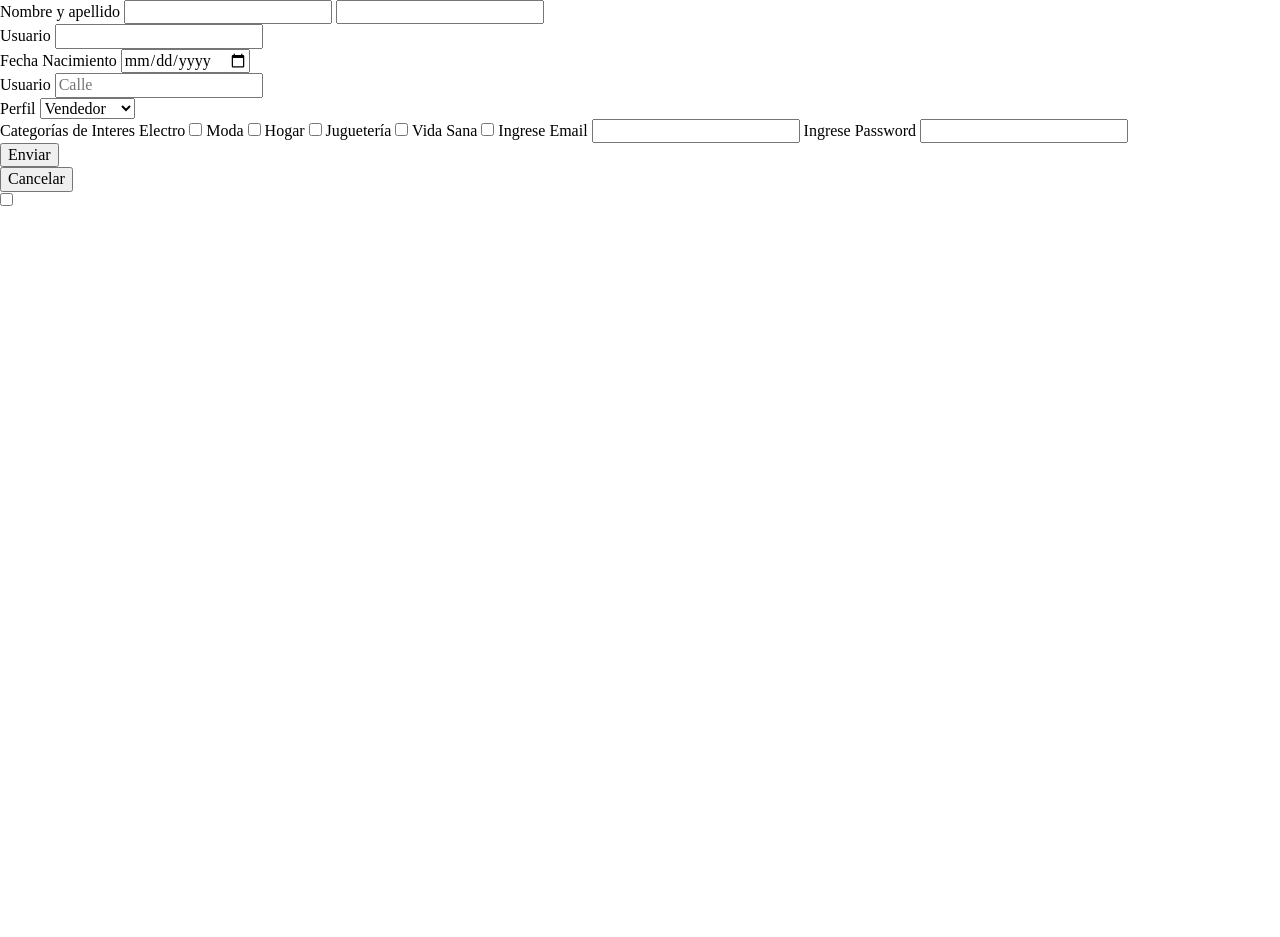
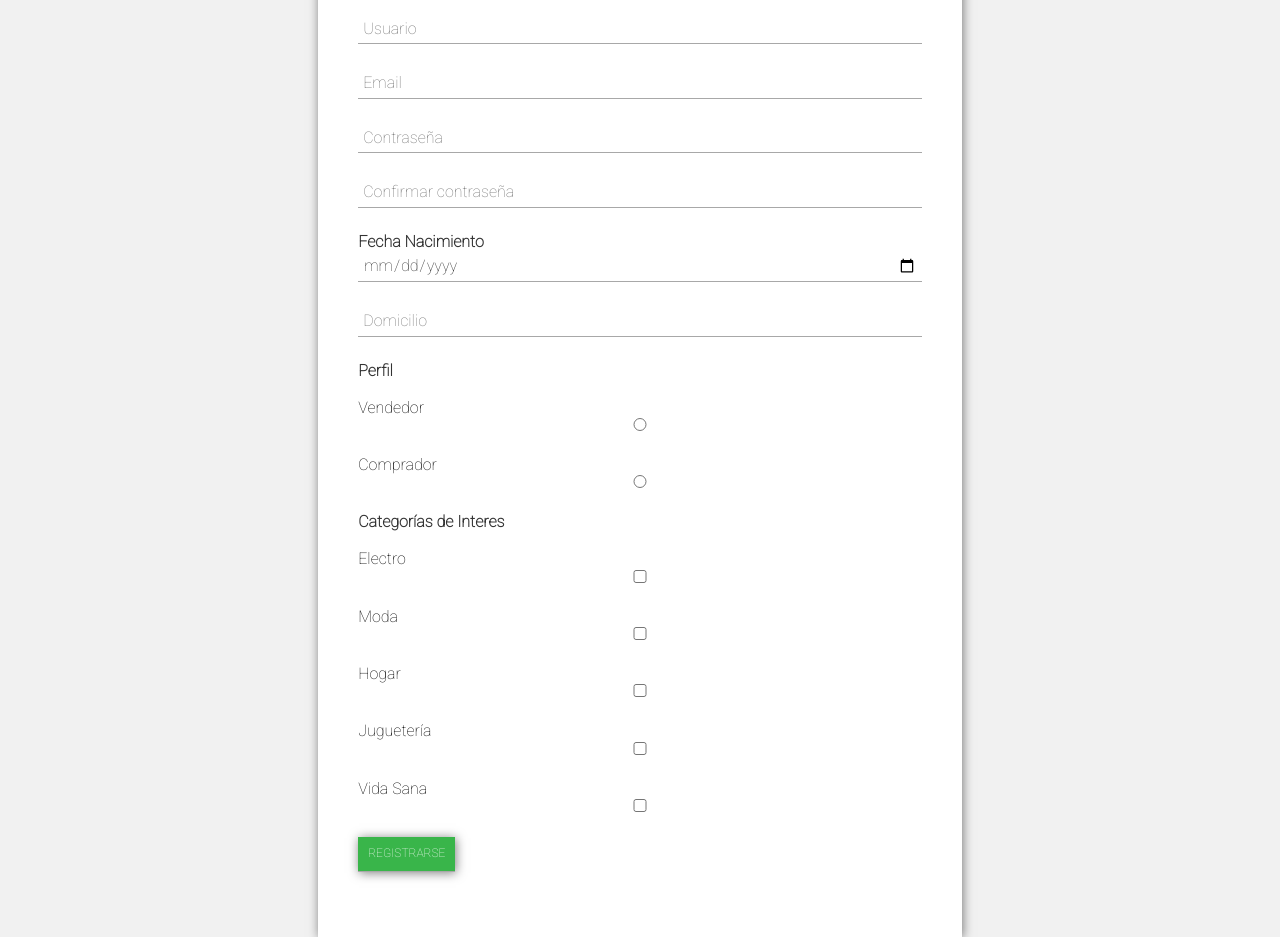
Before and after one commit to chhache/mercadoliebre, a website: page views/registro.html in a window 1280 px wide. Before the commit the page ends 800 px from the top, so only its background shows below. Drawn offline with nearby package versions, Linux system fonts and the light colour scheme; files that its build step writes are made by us from their sources.

Commit message:
Update Code review 5

```diff
--- /dev/null
+++ b/public/css/registro.css
@@ -0,0 +1,99 @@
+*{
+    margin: 0;
+    padding: 0;
+    box-sizing: border-box;
+    font-family: 'Roboto', sans-serif;
+  }
+
+body{
+    background-color: #f1f1f1;
+}
+.formulario > div{
+    padding: 20px 0;
+    border-bottom: 1px solid #ccc;
+}
+.container{
+    width: 100vw;
+    height: 100vh;
+    padding: 10px;
+    display: flex;
+    justify-content: center;
+    align-items: center;
+}
+.login-container{
+    display: flex;
+    width: 65%;
+    height: auto;
+    background-color: #fff;
+    box-shadow: 1px 1px 10px 0px rgba(0,0,0,.5);
+}
+.register{
+    padding: 40px;
+    position: relative;
+}
+.register h2{
+    color: #797979;
+    margin-bottom: 30px;
+}
+.register input{
+    width: 100%;
+    padding: 5px;
+    font-size: 16px;
+    margin-bottom: 25px;
+    border-top-style: none;
+    border-right-style: none;
+    border-left-style: none;
+    border-bottom: 1px solid #a8a8a8;
+    color: #333;
+}
+/* eliminar el recuadro del input con su psuedo clase */
+.register input:active,
+.register input:focus{
+    outline: none;
+}
+.register .register__label{
+    width: 50%;
+    font-weight: bold;
+    color: #333;
+    text-align: left;
+}
+
+.register .submit{
+    width: auto;
+    padding: 10px;
+    background-color: #39b54a;
+    color: #fff;
+    font-size: 12px;
+    box-shadow: 1px 1px 10px 0px rgba(0,0,0,.5);
+    /* al pasar el mouse se transf en la mano */
+    cursor: pointer;
+}
+
+.wrap{
+    width: 90%;
+    max-width: 1000px;
+    font-family: "Roboto";
+}
+
+/* -- Tablets y Web -- */
+@media screen and (min-width: 1024px){
+    .container{
+        /* Limitar contenido del Header */
+        width: 1010px;
+        margin: auto;
+    }
+}
+
+
+
+
+/* ejemplo de pseudo selector con input */
+/* input{
+    border: 2px solid currentColor;
+}
+input::invalid{
+    border: 2px dashed red;
+}
+input::invalid-function{
+    background-image: linear-gradient(pink, lightgreen);
+} */
--- a/views/registro.html
+++ b/views/registro.html
@@ -9,80 +9,73 @@
     <link rel="stylesheet" href="/css/normalize.css">
     <link href="https://fonts.googleapis.com/css2?family=Roboto:wght@100&display=swap"rel="stylesheet">
     <link href="https://cdnjs.cloudflare.com/ajax/libs/font-awesome/5.15.3/css/all.min.css"rel="stylesheet">
-    <link rel="stylesheet" href="css/registar.css">
+    <link rel="stylesheet" href="css/registro.css">
 </head>
     <body>
+        <main>
     <!-- action y method deben coincidir con el código y método detallado en app.post en app.js -->
     <!-- Etiqueta form + atributo action define donde viaja la data(/..)) + atributo method define en que formato se envía la información (POST/GET)-->
-<form class="formulario" action="/register" method="post">
+    <div class="container">
+        <div class="login-container">
+            <div class="register">
+                <h2>Registrarse</h2>
+                    <form action="/register" method="post">
+                        <input type="text" placeholder="Nombre y Apellido" class="nombre">
+                        <input type="text" placeholder="Usuario" class="usuario">
+                        <input type="text" placeholder="Email" class="correo">
+                        <input type="password" placeholder="Contraseña" class="pass">
+                        <input type="password" placeholder="Confirmar contraseña" class="repass">
+
                         <div>
-    <!-- label -> etiqueta semántica correcta para def form -->
-    <label for="nombre_apellido">Nombre y apellido</label>
-    <input class="control" type="text" id="nombre_apellido" name="nombre" minlength="10">
-    <input type="text" id="nombre_apellido" name="apellido">
-    <!-- name importante para obtener los datos por GET o POST -->
-</div>
-<div>
-    <label for="usuario">Usuario</label>
-    <input type="text" id="usuario" name="usuario" placeholder="">
-</div>
-<div>
-    <label for="fechan_nacimiento">Fecha Nacimiento</label>
+                            <label class="register__label" for="fecha_nacimiento">Fecha Nacimiento</label>
                             <input type="date" id="fecha_nacimiento" name="fechaNacimiento" placeholder="dd/mm/aaaa">
                         </div>
-<div>
-    <label for="Domicilio">Usuario</label>
-    <input type="text" id="domicilio" name="calle" placeholder="Calle">
+                        <input type="text" id="domicilio" name="calle" placeholder="Domicilio">
+                        <div class="radio">
+                            <label class="register__label" for="profile">Perfil</label><br><br>
+                            <label for="vendedor">Vendedor</label>
+                            <input type="radio" name="profile" value="vendedor">
+
+                            <label for="comprador">Comprador</label>
+                            <input type="radio" name="profile" value="comprador">
+
                         </div>
-<div>
-    <label for="profile">Perfil</label>
-    <select name="perfiles" id="profile">
-        <option value="vendedor">Vendedor</option>
-        <option value="comprador">Comprador</option>
-    </select>
-</div>
+                        <div class="checkbox">
+                            <label class="register__label" for="interes">Categorías de Interes</label><br><br>
 
-
-<label for="interes">Categorías de Interes</label>
                             <label for="electro">Electro</label>
                             <input type="checkbox" id="electro" name="electro">
+
                             <label for="interes">Moda</label>
                             <input type="checkbox" id="moda" name="moda">
+
                             <label for="hogar">Hogar</label>
                             <input type="checkbox" id="hogar" name="hogar">
                             <label for="jugueteria">Juguetería</label>
                             <input type="checkbox" id="jugueteria" name="jugueteria">
                             <label for="vida_sana">Vida Sana</label>
                             <input type="checkbox" id="vida_sana" name="vida_sana">
-
-
-<label for="email">Ingrese Email</label>
-<input type="email"id="email" name="email">
-<label for="password">Ingrese Password</label>
-<input type="password" id ="password" name="password">
-
-<div>
-    <button type="submit" value="enviar">Enviar</button><br>
-</div>
-<div>
-    <button type="reset" value="cancelar">Cancelar</button><br>
                         </div>
 
 
-
-<!-- <input type="submit" value="Enviar"> -->
-<!-- submit boton de envio de datos (al destino definido en la etiqueta form action= -->
-
-<!-- <input type="submit" value="Enviar"> -->
-<input type="checkbox">
-<!--
-<textarea name="" id="" cols="30" rows="10"></textarea> -->
-<!--
-<select name="colores" id="">
-    <option value="red">Rojo</option>
-    <option value="green">Verde</option>
-</select> -->
+                        <input type="submit" class="submit" value="REGISTRARSE">
+                        <!-- <input type="reset" class="reset" value="CANCELAR"> -->
 
                     </form>
+            </div>
+            <!-- <div class="login">
+                <h2>Iniciar Sesión</h2>
+                  <div class="login-items">
+                    <button class="fb"><i class="fab fa-facebook-f"></i>   Facebook</button>
+                    <button class="tw"><i class="fab fa-twitter"></i>   Twitter</button>
+                    <button class="correo"><i class="fas fa-envelope"></i>   Correo</button>
+                </div>
+            </div> -->
+            </div>
+            </div>
 
+            </form>
+        </main>
     </body>
+</html>
+<!-- https://youtu.be/1-4RgF7AZJw -->
```
Also changed, not shown: public/css/styles.css (+103 -48 lines), views/home.html (+2 -2 lines), views/login.html (+13 -2 lines), 1 other file. Lines whose indentation alone changed are shown as unchanged.
